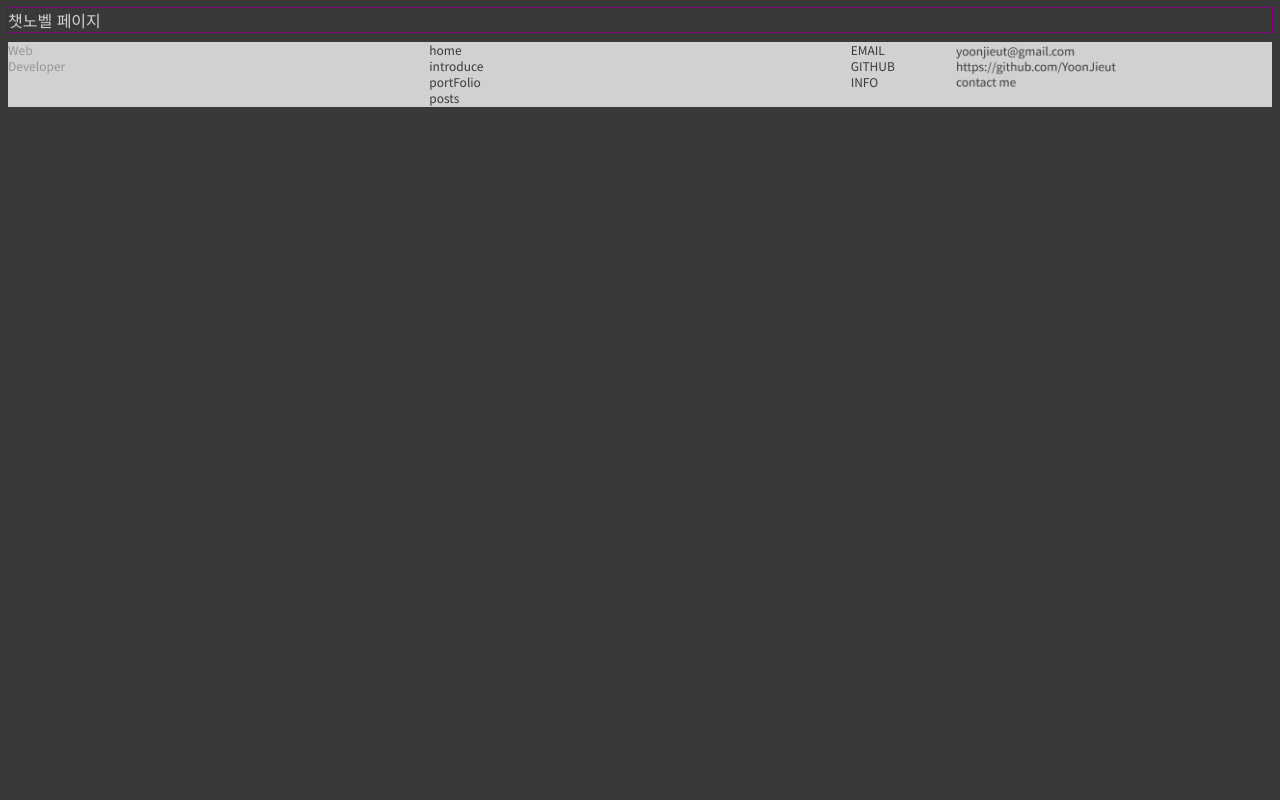
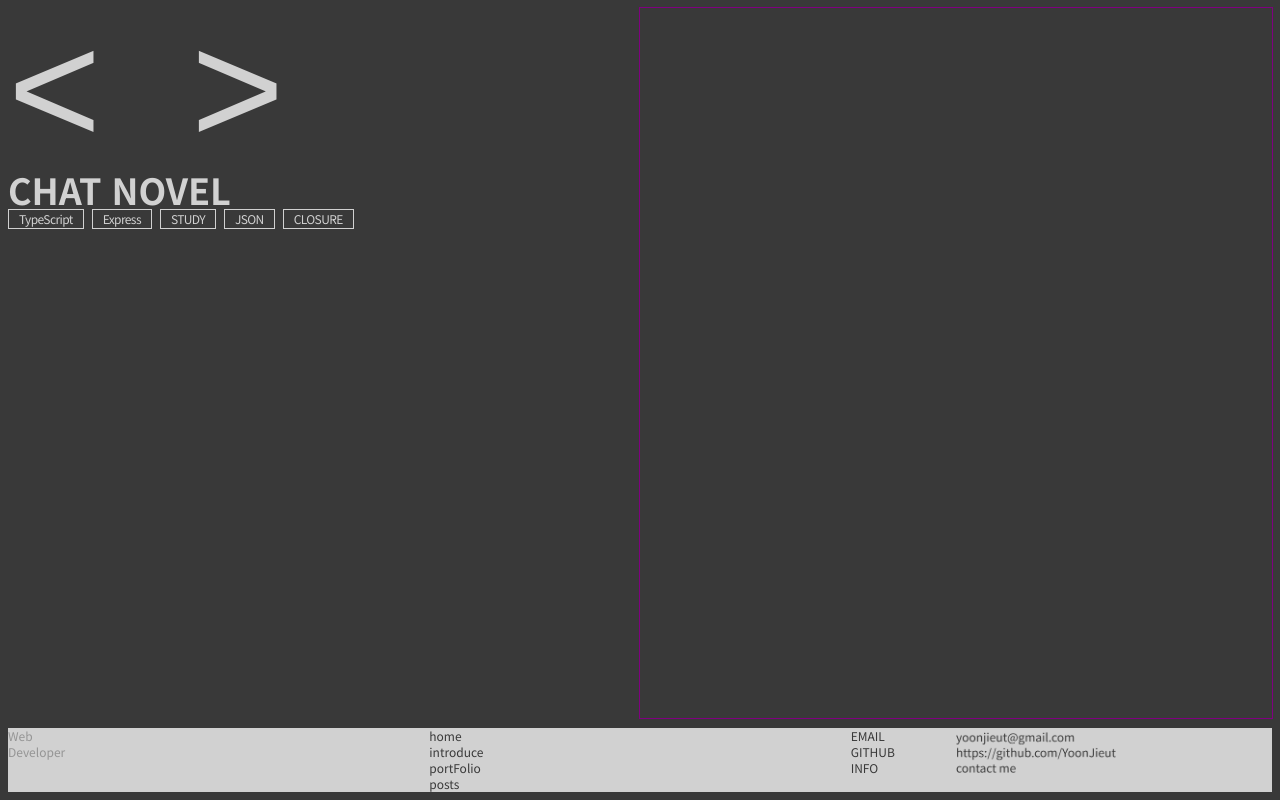
Before and after one commit to YoonJieut/YoonJieutBlog, a Next.js app: page /mainTest/introduce/chatnovel in a window 1280 px wide. Built offline with nearby package versions, Linux system fonts and the light colour scheme; a web font is replaced by a local one.

Commit message:
Feat : ChatNovel leftSide 정적페이지로 구현

```diff
--- a/app/(pages)/mainTest/introduce/(portfolio)/chatnovel/page.tsx
+++ b/app/(pages)/mainTest/introduce/(portfolio)/chatnovel/page.tsx
@@ -1,7 +1,26 @@
+import H1 from "@/app/components/ui/Atom/Basic/H1";
+import Section from "@/app/components/ui/Atom/Basic/Section";
+import ArrowBtns from "@/app/components/ui/Molecules/Buttons/ArrowBtns";
+import Div from "@/app/components/ui/atom/Basic/Div";
+import StackOuter from "@/app/components/ui/design/StackOuter";
+
 export default function ChatNovelPage() {
-  return(
-    <div className="Testing">
-      챗노벨 페이지
+  return (
+    <div className="w-full  h-full flex Tesing">
+      <Section className="portfolioLeftSection w-1/2 h-full">
+        <ArrowBtns />
+        <Div className="flex flex-col ">
+          <H1 text="CHAT NOVEL" />
+          <Div className="flex space-x-2">
+            <StackOuter>TypeScript</StackOuter>
+            <StackOuter>Express</StackOuter>
+            <StackOuter>STUDY</StackOuter>
+            <StackOuter>JSON</StackOuter>
+            <StackOuter>CLOSURE</StackOuter>
+          </Div>
+        </Div>
+      </Section>
+      <Section className="portfolioRightSection w-1/2 Testing"></Section>
     </div>
   );
 }
```
